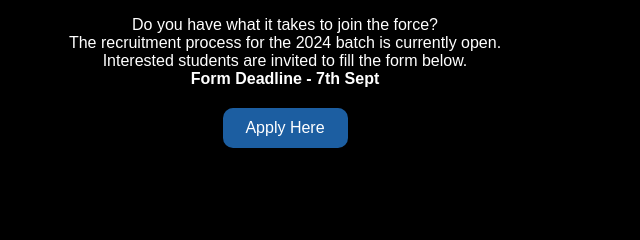
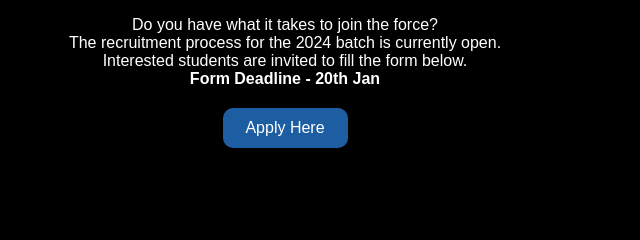
Before and after one commit to Akshaya0535/recruitment-mail, a plain HTML site: page index.html in a window 1280 px wide. Shown: the part 2686-2926 px from the top of the page, 355-995 px from the left. Drawn offline with Linux system fonts and the light colour scheme; grey boxes are pictures that could not be loaded.

Commit message:
Deadline Corrected

```diff
--- a/index.html
+++ b/index.html
@@ -124,7 +124,7 @@
                 <br>
                 Interested students are invited to fill the form below.
                 <br>
-                <b>Form Deadline - 7th Sept</b>
+                <b>Form Deadline - 20th Jan</b>
             </p>
             <div style="display: table; margin: 20px auto 0 auto;">
                 <a href="https://forms.gle/ZxqqYMGoyigepbQ9A" target="_blank"
```
